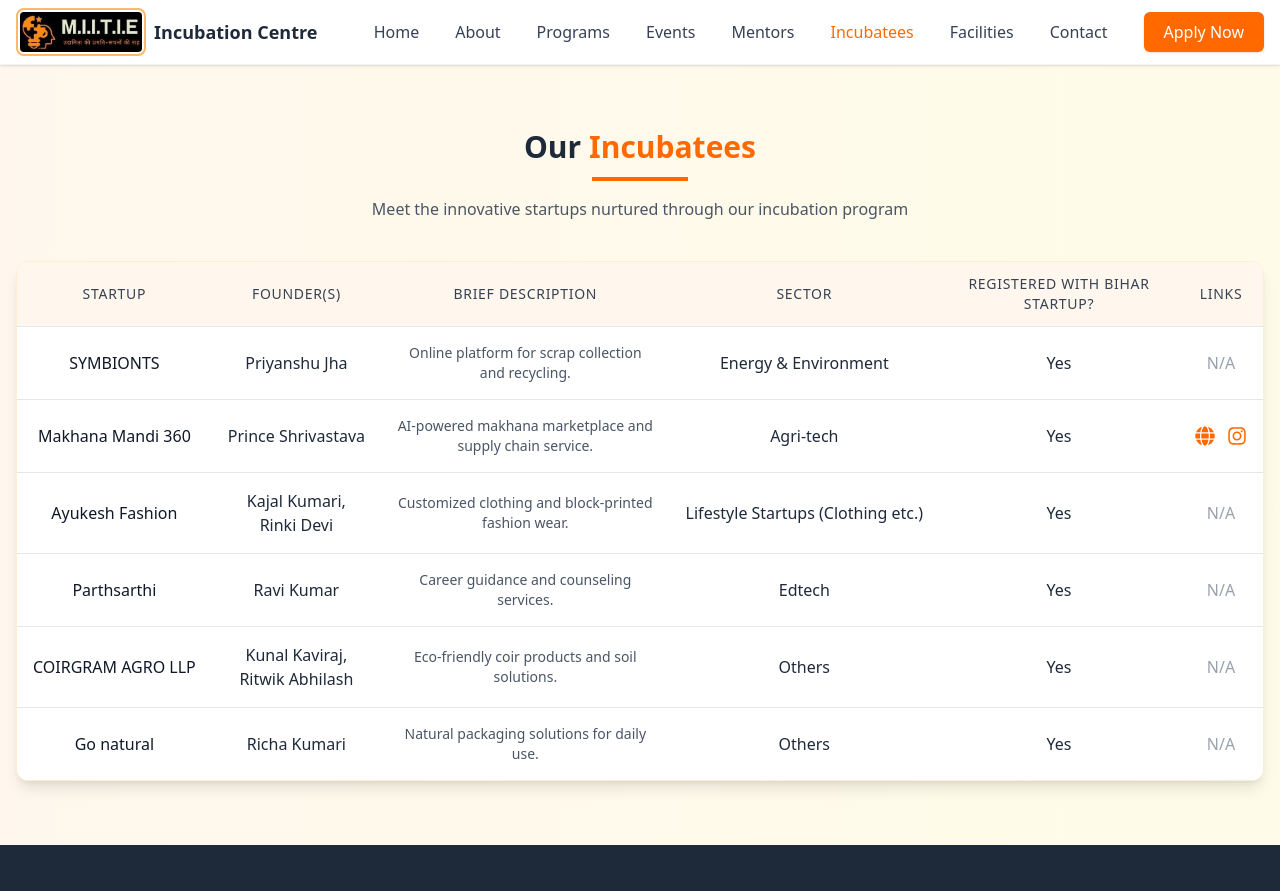
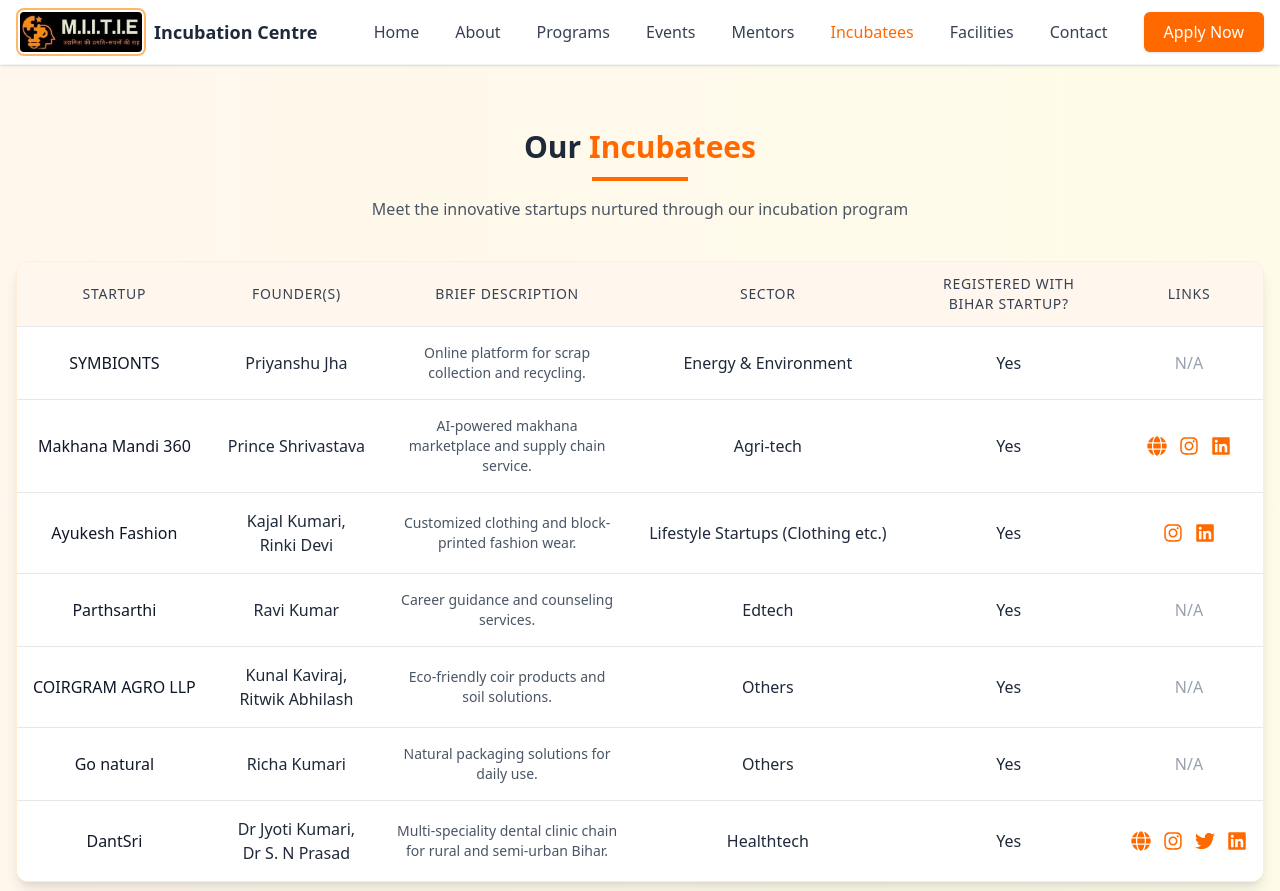
Before and after one commit to HarryOhm33/MIITIE, a React (Vite) app: page /incubatees in a window 1280 px wide. Shown: the top 891 px of the page. Built offline with nearby package versions, Linux system fonts and the light colour scheme.

Commit message:
Updated Incubatee Details

```diff
--- a/src/assets/incubatees.js
+++ b/src/assets/incubatees.js
@@ -20,10 +20,10 @@ export const incubateesData = [
     details: "AI-powered makhana marketplace and supply chain service.",
     sector: "Agri-tech",
     registeredWithBiharStartup: true,
-    website: "http://www.makhanamandi360.com",
-    instagram: "http://www.instagram.com//makhanamandi360",
+    website: "https://makhanamandi360.com/",
+    instagram: "https://www.instagram.com//makhanamandi360",
     twitter: null,
-    linkedin: null,
+    linkedin: "https://www.linkedin.com/in/prince-suman-shrivastava-159596171",
   },
   {
     id: 3,
@@ -34,9 +34,9 @@ export const incubateesData = [
     sector: "Lifestyle Startups (Clothing etc.)",
     registeredWithBiharStartup: true,
     website: null,
-    instagram: null,
+    instagram: "https://instagram.com/Kajal_kumari95592",
     twitter: null,
-    linkedin: null,
+    linkedin: "https://linkedin.com/in/kajal-kumari-96527925b",
   },
   {
     id: 4,
@@ -77,4 +77,18 @@ export const incubateesData = [
     twitter: null,
     linkedin: null,
   },
+  {
+    id: 7,
+    startupName: "DantSri",
+    founderName: "Dr Jyoti Kumari",
+    coFounderName: "Dr S. N Prasad",
+    details:
+      "Multi-speciality dental clinic chain for rural and semi-urban Bihar.",
+    sector: "Healthtech",
+    registeredWithBiharStartup: true,
+    website: "https://dantsri.com",
+    instagram: "https://instagram.com/dantsri_dental",
+    twitter: "https://twitter.com/drjyoti_clinic",
+    linkedin: "https://www.linkedin.com/in/dr-jyoti-7a8862154",
+  },
 ];
```
